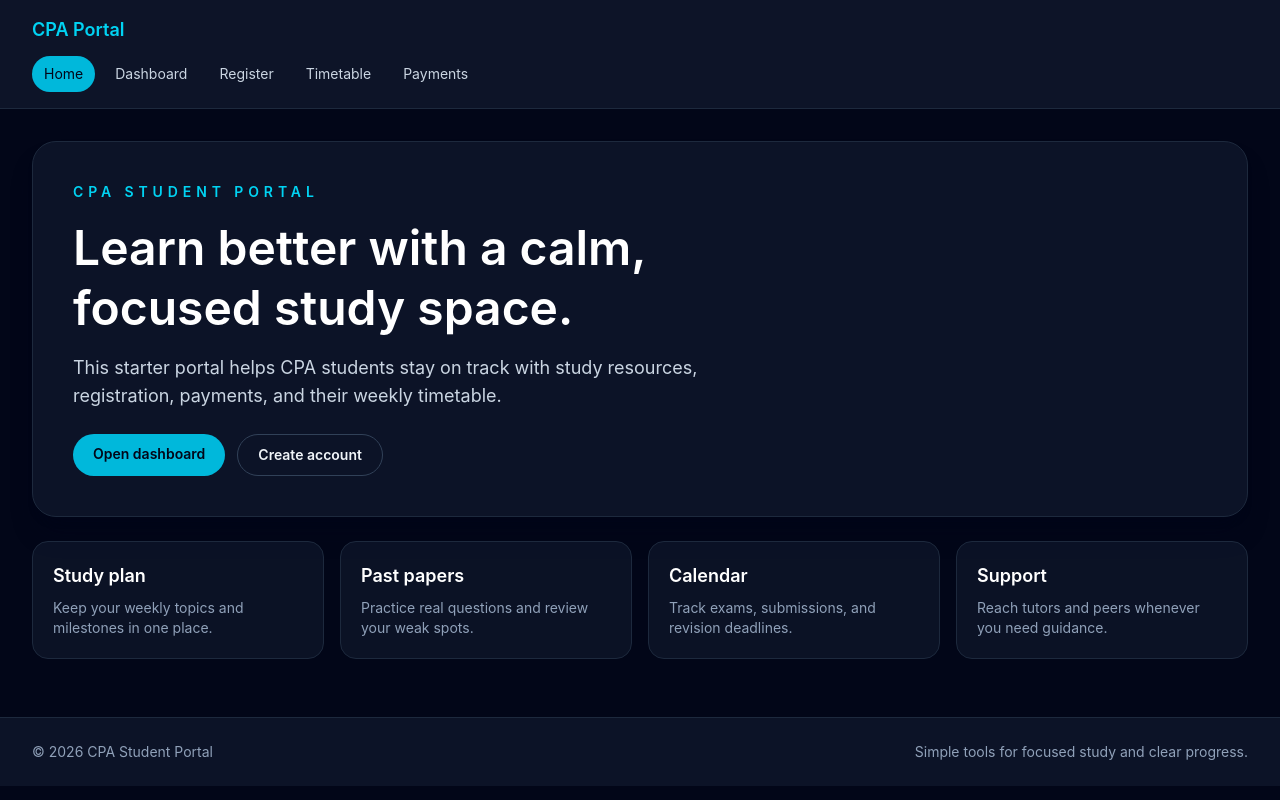
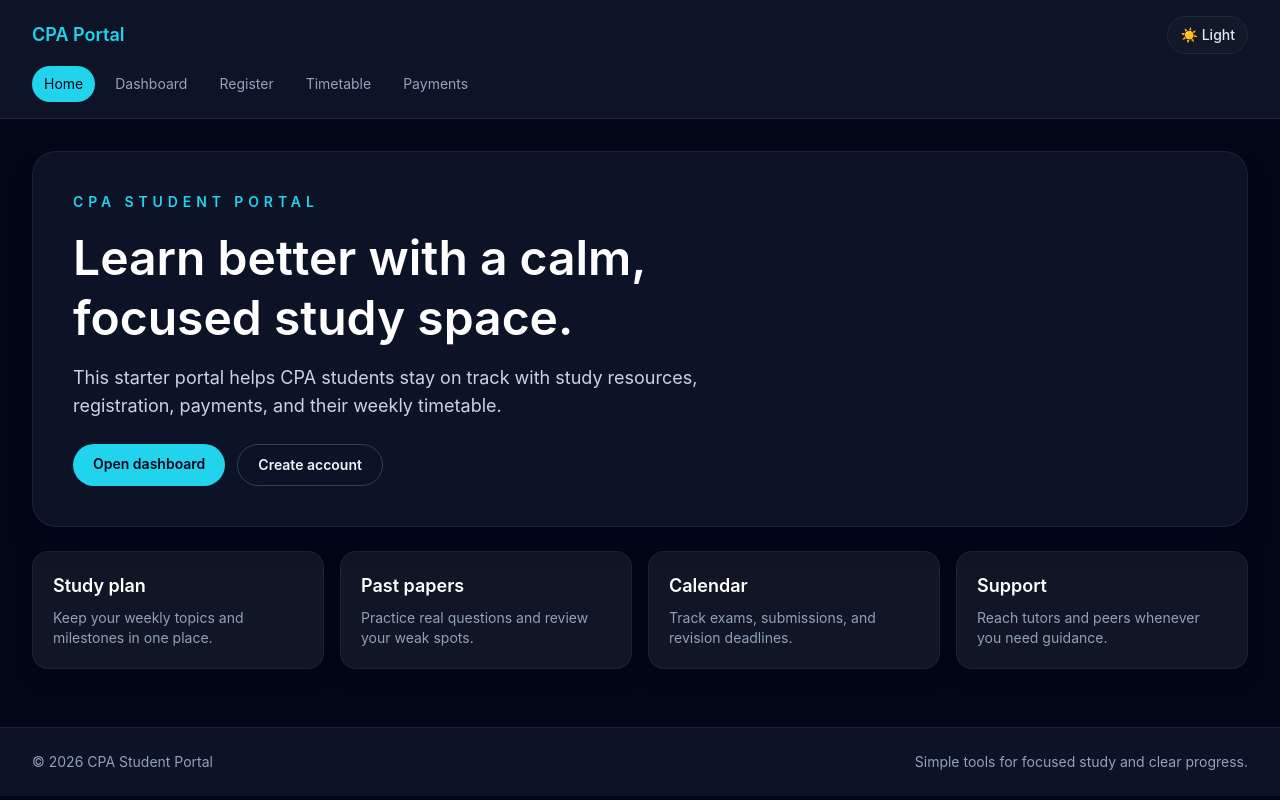
Before and after one commit to Nellyojay/cpa-with-okello, a React (Vite) app: page / in a window 1280 px wide. Built offline with nearby package versions, Linux system fonts and the light colour scheme.

Commit message:
Implement theme toggle and update styles across components

```diff
--- a/src/App.tsx
+++ b/src/App.tsx
@@ -1,3 +1,4 @@
+import { useEffect, useState } from 'react'
 import { BrowserRouter, Navigate, Route, Routes } from 'react-router-dom'
 import Navbar from './components/navbar'
 import Footer from './components/footer'
@@ -10,10 +11,22 @@ import PaymentSchedule from './components/paymentschedule'
 import TimeTable from './components/timeTable'
 
 function App() {
+  const [theme, setTheme] = useState<'dark' | 'light'>(() => {
+    if (typeof window !== 'undefined') {
+      return (window.localStorage.getItem('cpa-theme') as 'dark' | 'light') || 'dark'
+    }
+    return 'dark'
+  })
+
+  useEffect(() => {
+    document.documentElement.dataset.theme = theme
+    window.localStorage.setItem('cpa-theme', theme)
+  }, [theme])
+
   return (
     <BrowserRouter>
-      <div className="min-h-screen bg-slate-950 text-slate-100">
-        <Navbar />
+      <div className="min-h-screen bg-[var(--color-bg)] text-[var(--color-text)]">
+        <Navbar theme={theme} onToggleTheme={() => setTheme(theme === 'dark' ? 'light' : 'dark')} />
         <main className="mx-auto flex min-h-[calc(100vh-12rem)] max-w-7xl px-4 py-8 sm:px-6 lg:px-8">
           <Routes>
             <Route path="/" element={<HomePage />} />
--- a/src/components/footer.tsx
+++ b/src/components/footer.tsx
@@ -1,6 +1,6 @@
 function Footer() {
   return (
-    <footer className="border-t border-slate-800 bg-slate-900/80">
+    <footer className="border-t border-slate-800/80 bg-[var(--color-surface)]/80">
       <div className="mx-auto flex max-w-7xl flex-col gap-2 px-4 py-6 text-sm text-slate-400 sm:px-6 lg:px-8 md:flex-row md:items-center md:justify-between">
         <p>© 2026 CPA Student Portal</p>
         <p>Simple tools for focused study and clear progress.</p>
--- a/src/components/navbar.tsx
+++ b/src/components/navbar.tsx
@@ -9,21 +9,30 @@ const links = [
   { to: '/payments', label: 'Payments' },
 ]
 
-function Navbar() {
+function Navbar({ theme, onToggleTheme }: { theme: 'dark' | 'light'; onToggleTheme: () => void }) {
   const [isOpen, setIsOpen] = useState(false)
 
   return (
-    <header className="border-b border-slate-800 bg-slate-900/90 backdrop-blur">
+    <header className="border-b border-[var(--color-border)] bg-[var(--color-surface)]/90 backdrop-blur">
       <div className="mx-auto flex max-w-7xl flex-col gap-3 px-4 py-4 sm:px-6 lg:px-8">
         <div className="flex items-center justify-between">
-          <NavLink to="/" className="text-lg font-semibold text-cyan-400" onClick={() => setIsOpen(false)}>
+          <NavLink to="/" className="text-lg font-semibold text-[var(--color-primary)]" onClick={() => setIsOpen(false)}>
             CPA Portal
           </NavLink>
+
+          <div className="flex items-center gap-2">
+            <button
+              type="button"
+              onClick={onToggleTheme}
+              className="rounded-full border border-[var(--color-border)] bg-[var(--color-surface-soft)] px-3 py-2 text-sm font-medium text-[var(--color-text)] transition hover:border-[var(--color-primary)] hover:text-[var(--color-primary)]"
+            >
+              {theme === 'dark' ? '☀️ Light' : '🌙 Dark'}
+            </button>
 
             <button
               title='Toggle navigation'
               type="button"
-            className="rounded-full border border-slate-700 p-2 text-slate-200 transition hover:border-cyan-400 hover:text-cyan-300 md:hidden"
+              className="rounded-full border border-[var(--color-border)] p-2 text-[var(--color-text)] transition hover:border-[var(--color-primary)] hover:text-[var(--color-primary)] md:hidden"
               onClick={() => setIsOpen((prev) => !prev)}
             >
               <div className="relative h-5 w-5">
@@ -42,10 +51,11 @@ function Navbar() {
               </div>
             </button>
           </div>
+        </div>
 
         <div className="overflow-hidden md:block">
           <nav
-            className={`flex flex-col gap-2 border-t border-slate-800 pt-3 transition-all duration-300 ease-out md:flex md:flex-row md:items-center md:gap-2 md:border-t-0 md:pt-0 ${isOpen ? 'max-h-64 opacity-100' : 'max-h-0 opacity-0 md:max-h-none md:opacity-100'
+            className={`flex flex-col gap-2 border-t border-[var(--color-border)] pt-3 transition-all duration-300 ease-out md:flex md:flex-row md:items-center md:gap-2 md:border-t-0 md:pt-0 ${isOpen ? 'max-h-64 opacity-100' : 'max-h-0 opacity-0 md:max-h-none md:opacity-100'
               }`}
           >
             {links.map((link) => (
@@ -55,8 +65,8 @@ function Navbar() {
                 onClick={() => setIsOpen(false)}
                 className={({ isActive }) =>
                   `rounded-full px-3 py-2 text-sm transition ${isActive
-                    ? 'bg-cyan-500 text-slate-950'
-                    : 'text-slate-300 hover:bg-slate-800 hover:text-white'
+                    ? 'bg-[var(--color-primary)] text-slate-950'
+                    : 'text-[var(--color-text-soft)] hover:bg-[var(--color-surface-soft)] hover:text-[var(--color-text)]'
                   }`
                 }
               >
--- a/src/components/studentInfo.tsx
+++ b/src/components/studentInfo.tsx
@@ -19,7 +19,7 @@ function StudentInfo() {
         </div>
       </div>
 
-      <div className="rounded-3xl border border-slate-800 bg-slate-900/80 p-5 shadow-lg shadow-slate-950/30 sm:p-6">
+      <div className="portal-card p-5 sm:p-6">
         <h2 className="text-xl font-semibold text-white">Study progress</h2>
         <div className="mt-4 space-y-4">
           <div>
@@ -28,7 +28,7 @@ function StudentInfo() {
               <span>76%</span>
             </div>
             <div className="h-2 rounded-full bg-slate-800">
-              <div className="h-2 w-[76%] rounded-full bg-cyan-500" />
+              <div className="h-2 w-[76%] rounded-full bg-[var(--color-primary)]" />
             </div>
           </div>
           <div>
@@ -37,7 +37,7 @@ function StudentInfo() {
               <span>54%</span>
             </div>
             <div className="h-2 rounded-full bg-slate-800">
-              <div className="h-2 w-[54%] rounded-full bg-violet-500" />
+              <div className="h-2 w-[54%] rounded-full bg-[var(--color-accent)]" />
             </div>
           </div>
         </div>
--- a/src/index.css
+++ b/src/index.css
@@ -1,11 +1,25 @@
 @import 'tailwindcss';
 
 :root {
+  --color-bg: #020617;
+  --color-surface: #0f172a;
+  --color-surface-soft: #111827;
+  --color-surface-strong: #111c31;
+  --color-border: #1e293b;
+  --color-text: #e2e8f0;
+  --color-text-soft: #94a3b8;
+  --color-primary: #22d3ee;
+  --color-primary-strong: #0891b2;
+  --color-accent: #818cf8;
+  --color-card: rgba(15, 23, 42, 0.82);
+  --color-card-strong: rgba(17, 24, 39, 0.95);
+  --shadow-card: 0 20px 45px rgba(2, 6, 23, 0.35);
+
   font-family: Inter, system-ui, -apple-system, BlinkMacSystemFont, 'Segoe UI', sans-serif;
   line-height: 1.5;
   font-weight: 400;
-  color: #e2e8f0;
-  background-color: #020617;
+  color: var(--color-text);
+  background-color: var(--color-bg);
   font-synthesis: none;
   text-rendering: optimizeLegibility;
   -webkit-font-smoothing: antialiased;
@@ -16,11 +30,29 @@ html {
   scroll-behavior: smooth;
 }
 
+:root[data-theme='light'] {
+  --color-bg: #f8fafc;
+  --color-surface: #ffffff;
+  --color-surface-soft: #f1f5f9;
+  --color-surface-strong: #e2e8f0;
+  --color-border: #cbd5e1;
+  --color-text: #0f172a;
+  --color-text-soft: #475569;
+  --color-primary: #0891b2;
+  --color-primary-strong: #0e7490;
+  --color-accent: #6366f1;
+  --color-card: rgba(255, 255, 255, 0.9);
+  --color-card-strong: rgba(248, 250, 252, 0.98);
+  --shadow-card: 0 16px 40px rgba(15, 23, 42, 0.12);
+}
+
 body {
   margin: 0;
   min-width: 320px;
   min-height: 100vh;
-  background-color: #020617;
+  background-color: var(--color-bg);
+  color: var(--color-text);
+  transition: background-color 220ms ease, color 220ms ease;
 }
 
 #root {
@@ -31,3 +63,17 @@ body {
   background-color: rgba(34, 211, 238, 0.35);
   color: white;
 }
+
+@layer utilities {
+  .portal-card {
+    @apply rounded-3xl border border-slate-800/80 shadow-xl shadow-slate-950/40 backdrop-blur;
+    background-color: var(--color-card);
+    transition: background-color 220ms ease, border-color 220ms ease, box-shadow 220ms ease;
+  }
+
+  .portal-card-strong {
+    @apply rounded-2xl border border-slate-800/80 shadow-lg shadow-slate-950/30;
+    background-color: var(--color-card-strong);
+    transition: background-color 220ms ease, border-color 220ms ease, box-shadow 220ms ease;
+  }
+}
--- a/src/pages/index.tsx
+++ b/src/pages/index.tsx
@@ -20,8 +20,8 @@ const quickLinks = [
 function HomePage() {
   return (
     <div className="w-full space-y-6">
-      <section className="rounded-3xl border border-slate-800 bg-slate-900/80 p-6 shadow-xl shadow-slate-950/40 sm:p-8 lg:p-10">
-        <p className="text-sm font-semibold uppercase tracking-[0.35em] text-cyan-400">CPA student portal</p>
+      <section className="portal-card p-6 sm:p-8 lg:p-10">
+        <p className="text-sm font-semibold uppercase tracking-[0.35em] text-(--color-primary)">CPA student portal</p>
         <h1 className="mt-4 max-w-3xl text-3xl font-semibold leading-tight text-white sm:text-4xl lg:text-5xl">
           Learn better with a calm, focused study space.
         </h1>
@@ -29,10 +29,10 @@ function HomePage() {
           This starter portal helps CPA students stay on track with study resources, registration, payments, and their weekly timetable.
         </p>
         <div className="mt-6 flex flex-col gap-3 sm:flex-row sm:flex-wrap">
-          <a href="/student" className="rounded-full bg-cyan-500 px-5 py-2.5 text-center text-sm font-semibold text-slate-950 transition hover:bg-cyan-400">
+          <a href="/student" className="rounded-full bg-(--color-primary) px-5 py-2.5 text-center text-sm font-semibold text-slate-950 transition hover:bg-(--color-primary-strong)">
             Open dashboard
           </a>
-          <a href="/signup" className="rounded-full border border-slate-700 px-5 py-2.5 text-center text-sm font-semibold text-slate-100 transition hover:border-cyan-400 hover:text-cyan-300">
+          <a href="/signup" className="rounded-full border border-slate-700 px-5 py-2.5 text-center text-sm font-semibold text-slate-100 transition hover:border-(--color-primary) hover:text-(--color-primary)">
             Create account
           </a>
         </div>
@@ -40,7 +40,7 @@ function HomePage() {
 
       <section className="grid gap-4 md:grid-cols-2 xl:grid-cols-4">
         {quickLinks.map((item) => (
-          <article key={item.title} className="rounded-2xl border border-slate-800 bg-slate-900/70 p-5">
+          <article key={item.title} className="portal-card-strong p-5">
             <h2 className="text-lg font-semibold text-white">{item.title}</h2>
             <p className="mt-2 text-sm text-slate-400">{item.description}</p>
           </article>
--- a/src/pages/studentPage.tsx
+++ b/src/pages/studentPage.tsx
@@ -3,8 +3,8 @@ import StudentInfo from '../components/studentInfo'
 function StudentPage() {
   return (
     <div className="w-full space-y-6">
-      <section className="rounded-3xl border border-slate-800 bg-slate-900/80 p-8 shadow-xl shadow-slate-950/40">
-        <p className="text-sm font-semibold uppercase tracking-[0.3em] text-cyan-400">Student dashboard</p>
+      <section className="portal-card p-8">
+        <p className="text-sm font-semibold uppercase tracking-[0.3em] text-[var(--color-primary)]">Student dashboard</p>
         <h1 className="mt-3 text-3xl font-semibold text-white">Welcome back, Daniel.</h1>
         <p className="mt-2 max-w-2xl text-slate-300">
           Review your profile, keep up with your timetable, and plan your next study session.
```
Also changed, not shown: src/components/paymentschedule.tsx (+4 -4 lines), src/components/studentRegistery.tsx (+4 -4 lines), src/components/timeTable.tsx (+4 -4 lines), src/pages/auth/login.tsx (+6 -6 lines), src/pages/auth/signup.tsx (+7 -7 lines). Lines whose indentation alone changed are shown as unchanged.
